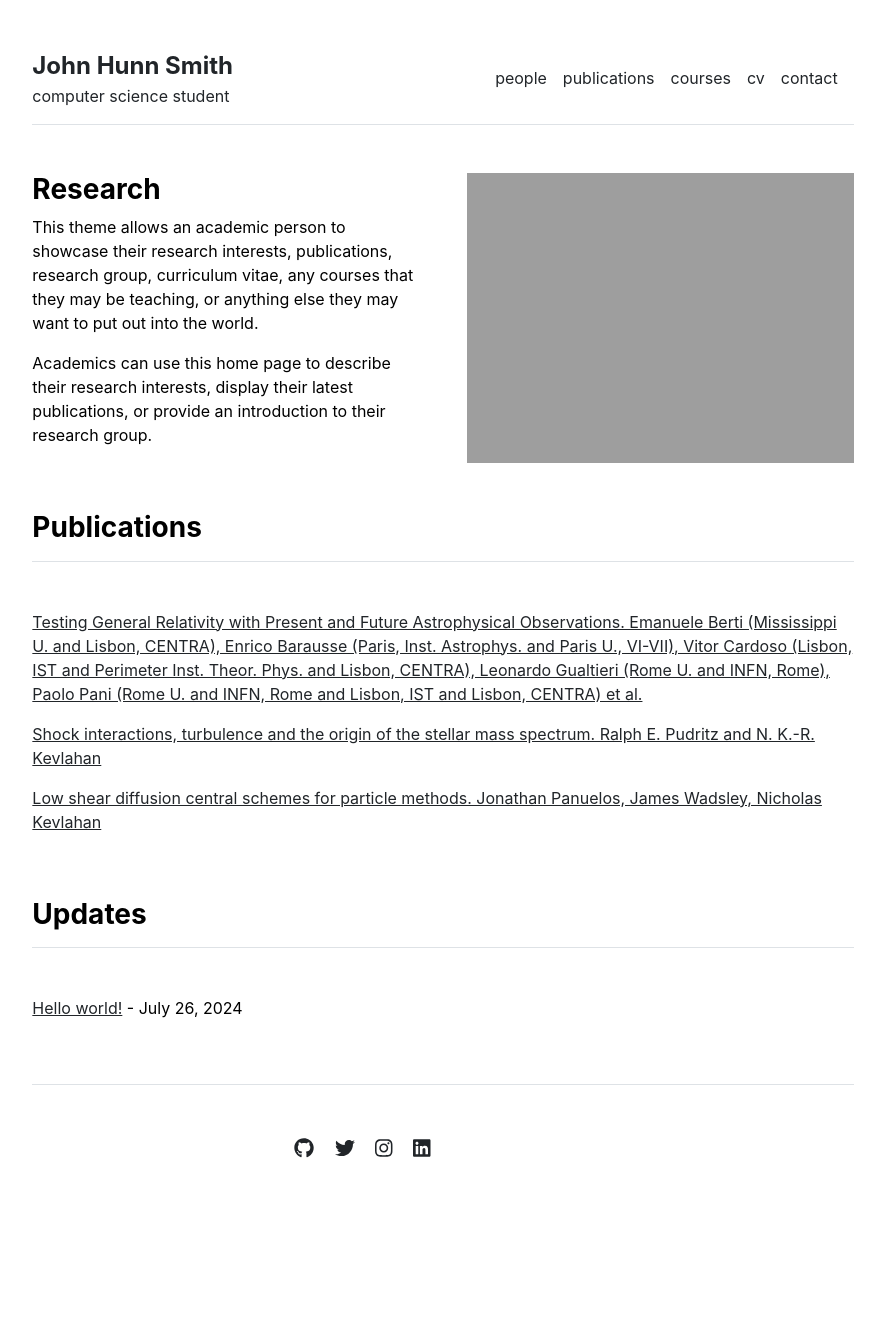
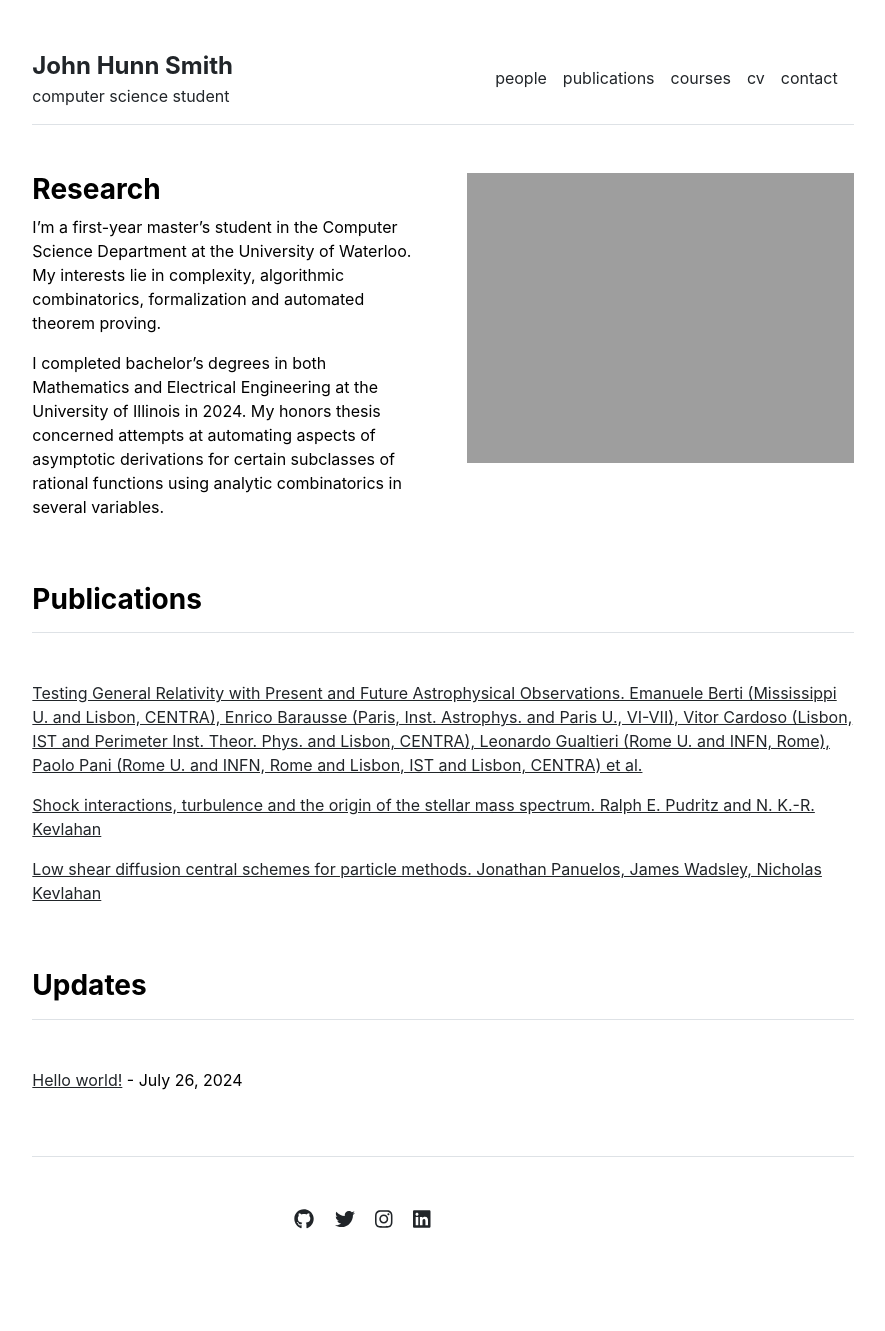
Before and after one commit to jhs1337/jhs1337.github.io, a Jekyll site: the page built from index.md, in a window 1280 px wide. Shown: the whole page, without its empty margins (197-1082 px from the left). Built offline with Jekyll 4.4.1, drawn with Linux system fonts in a browser that asks for light colours; before the commit the page ends 1259 px from its top, so only the background shows below that.

Commit message:
Update index.md

```diff
--- a/index.md
+++ b/index.md
@@ -3,6 +3,6 @@ layout: home
 title: "Home"
 ---
 
-This theme allows an academic person to showcase their research interests, publications, research group, curriculum vitae, any courses that they may be teaching, or anything else they may want to put out into the world.
+I'm a first-year master's student in the Computer Science Department at the University of Waterloo. My interests lie in complexity, algorithmic combinatorics, formalization and automated theorem proving.
 
-Academics can use this home page to describe their research interests, display their latest publications, or provide an introduction to their research group.
+I completed bachelor's degrees in both Mathematics and Electrical Engineering at the University of Illinois in 2024. My honors thesis concerned attempts at automating aspects of asymptotic derivations for certain subclasses of rational functions using analytic combinatorics in several variables.
```
